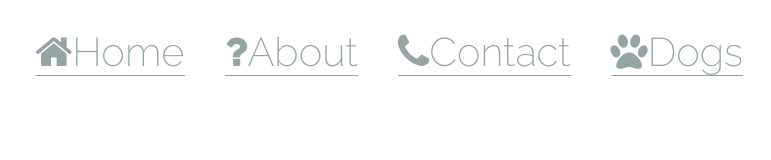
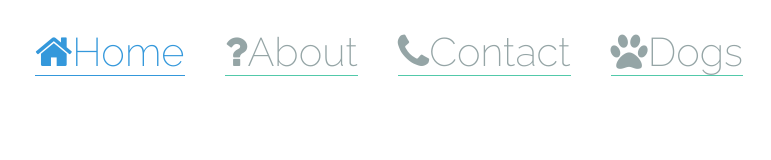
Before and after one commit to matthewfreeman821/navbar, a plain HTML site: page index.html in a window 1280 px wide. In both pictures the pointer is over the link "Home". Shown: the whole page, without its empty margins (509-1280 px from the left). Drawn offline with Linux system fonts and the light colour scheme.

Commit message:
Adds hover effect and transition

```diff
--- a/styles.css
+++ b/styles.css
@@ -14,6 +14,12 @@ a {
   color: #95A5A6;
   font-family: raleway;
   border-bottom: 1px solid #52C9AA;
+  transition: color 0.5s ease-out;
+}
+
+a:hover {
+  color: #3498DB;
+  border-bottom-color: #3498DB;
 }
 
 @media screen and (max-width: 920px) {
```
